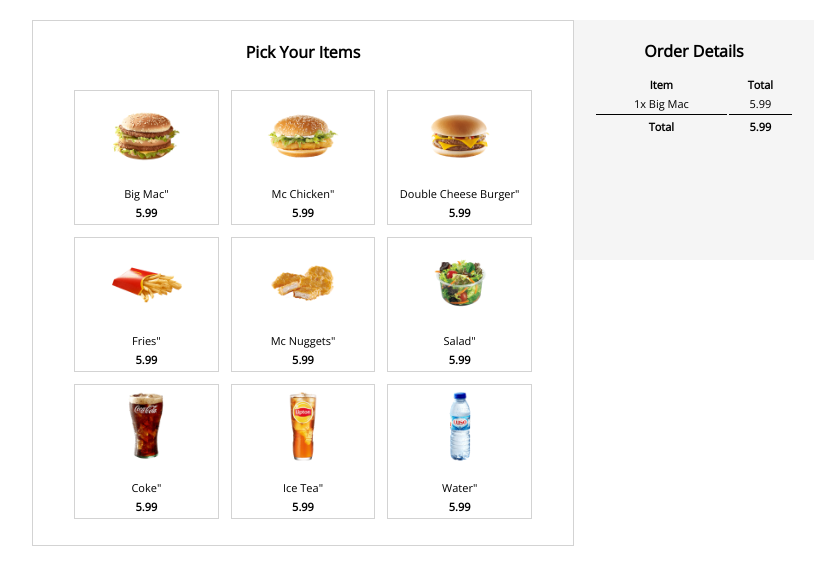
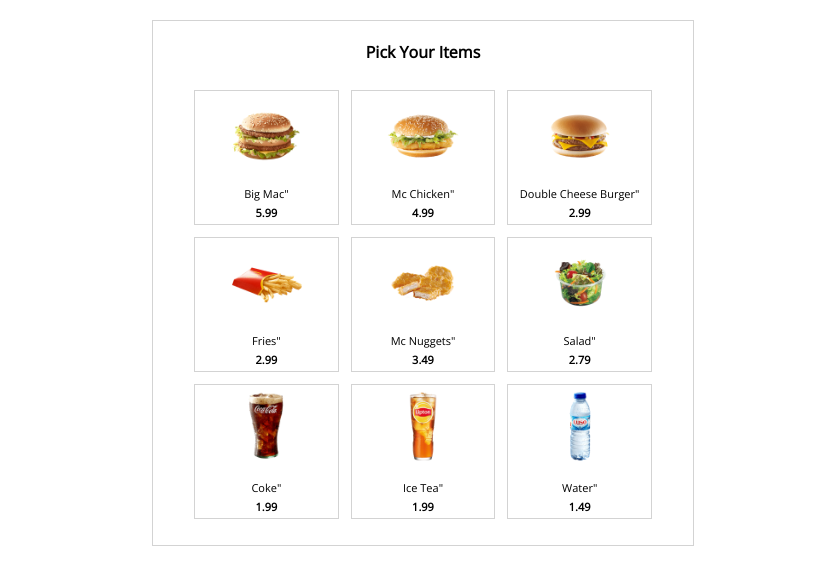
Before and after one commit to QuantZero/VueJSComp1, a plain HTML site: page index.html in a window 1280 px wide. Shown: the whole page, without its empty margins (217-1040 px from the left). Drawn offline with nearby package versions, Linux system fonts and the light colour scheme.

Commit message:
Adding order total calculations and finalizing project

```diff
--- a/index.html
+++ b/index.html
@@ -31,7 +31,7 @@
                     </div>
                     <div class="description">
                         <span class="name">{{product.name}}"</span> <!-- VueJS uses inline integrations such as this one-->
-                        <span class="price">{{products[0].price}}</span>
+                        <span class="price">{{product.price}}</span>
                         <div class="quantity-area" v-if="product.active"> <!-- If the product is active render the elements below.-->
                             <button @click.stop="product.quantity--" :disabled="product.quantity <= 1 ">-</button>
                             <span class="quantity">{{product.quantity}}</span>
@@ -42,7 +42,7 @@
 
             </section>
 
-            <section class="summary">
+            <section class="summary" v-if=" total() > 0">
                 <strong>Order Details</strong>
                 <table>
                     <thead>
@@ -52,14 +52,17 @@
                         </tr>
                     </thead>
                     <tbody>
-                        <tr>
-                            <td>1x Big Mac</td>
-                            <td>5.99</td>
+
+                        <tr v-for="product in products"> <!-- Adding product loop for order details section-->
+                            <template v-if="product.active">
+                            <td>{{product.quantity + 'x ' + product.name}}</td> <!-- Order details product name and quantity -->
+                            <td>{{ (product.quantity * product.price)}}</td> <!-- Order detail pricings -->
+                        </template>
                         </tr>
 
                         <tr>
                             <th>Total</th>
-                            <th>5.99</th>
+                            <th>{{ total().toFixed() }}</th>
                         </tr>
                     </tbody>
                 </table>
--- a/scripts.js
+++ b/scripts.js
@@ -70,6 +70,18 @@ const SelfServiceMachine = {
             products: window.products
         }
 
+    },
+    methods: {
+        total: function () {
+            var total = 0;
+
+            this.products.forEach(function(item){
+                if (item.active) {
+                    total += item.price * item.quantity;
+                }
+            });
+            return total;
+        }
     }
 
 };
```
